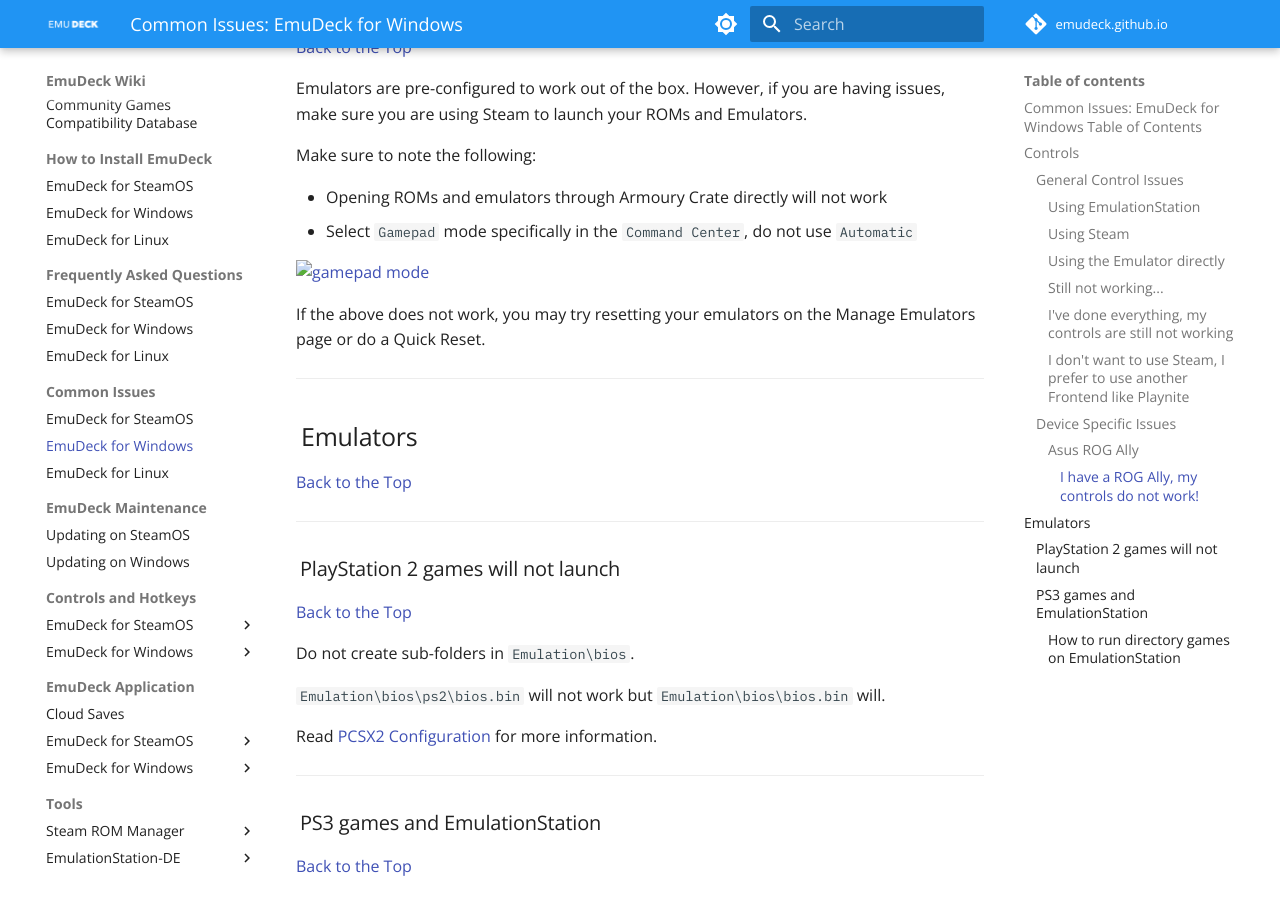
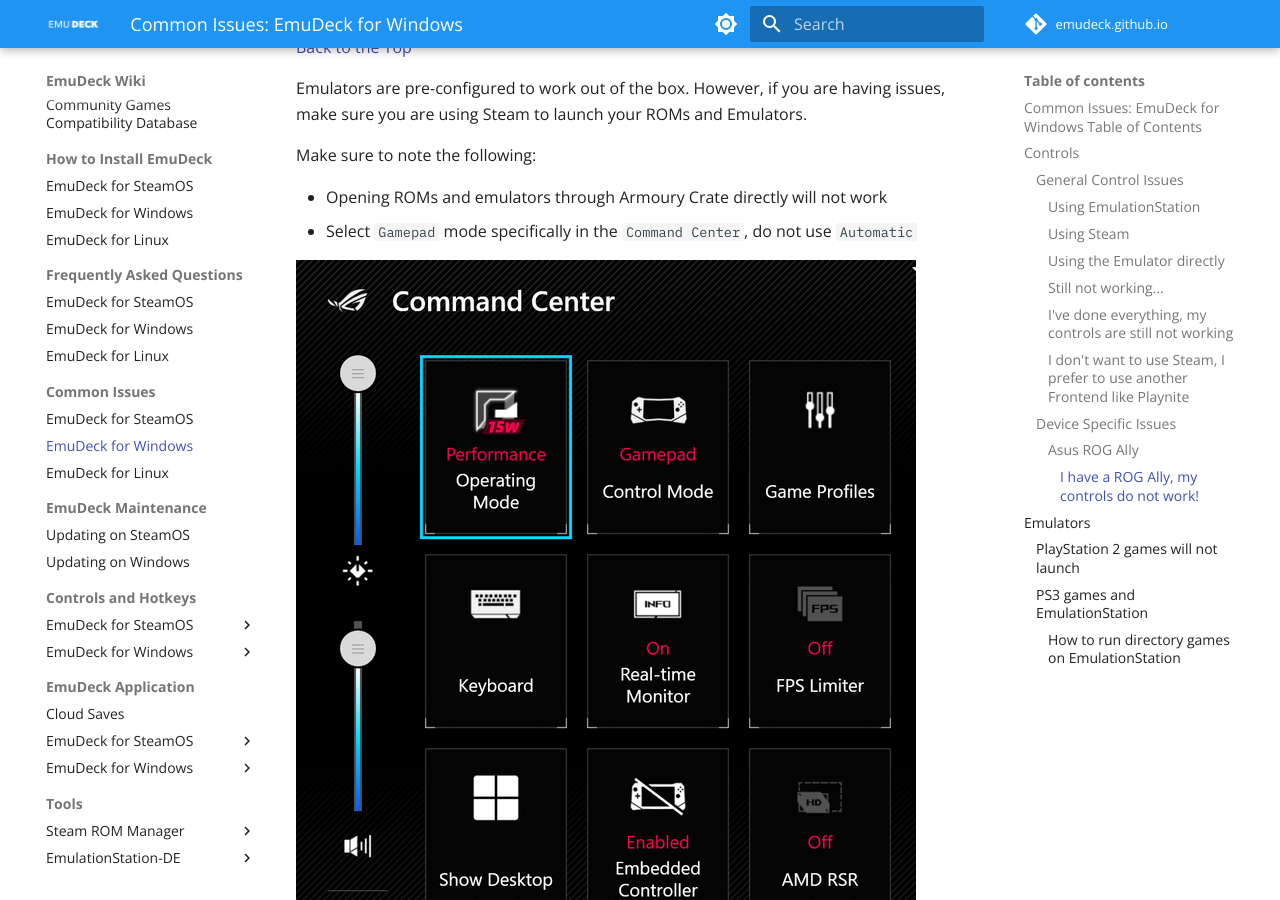
Before and after one commit to EmuDeck/emudeck.github.io, an MkDocs documentation site: the page built from docs/common-issues/windows/index.md, in a window 1280 px wide and 900 px high, scrolled down 2323 px. Built offline with MkDocs 1.6.1 and Material for MkDocs 9.7.7, drawn with Linux system fonts in a browser that asks for light colours; comment, search, counter and statistics services are not loaded.

Commit message:
asset fix

```diff
--- a/docs/common-issues/windows/index.md
+++ b/docs/common-issues/windows/index.md
@@ -91,7 +91,7 @@
 - Opening ROMs and emulators through Armoury Crate directly will not work
 - Select `Gamepad` mode specifically in the `Command Center`, do not use `Automatic`
 
-![gamepad mode](./assets/rog-ally-front-gamepadmode.jpg)
+![gamepad mode](/assets/rog-ally-front-gamepadmode.jpg)
 
 If the above does not work, you may try resetting your emulators on the Manage Emulators page or do a Quick Reset.
 
```
